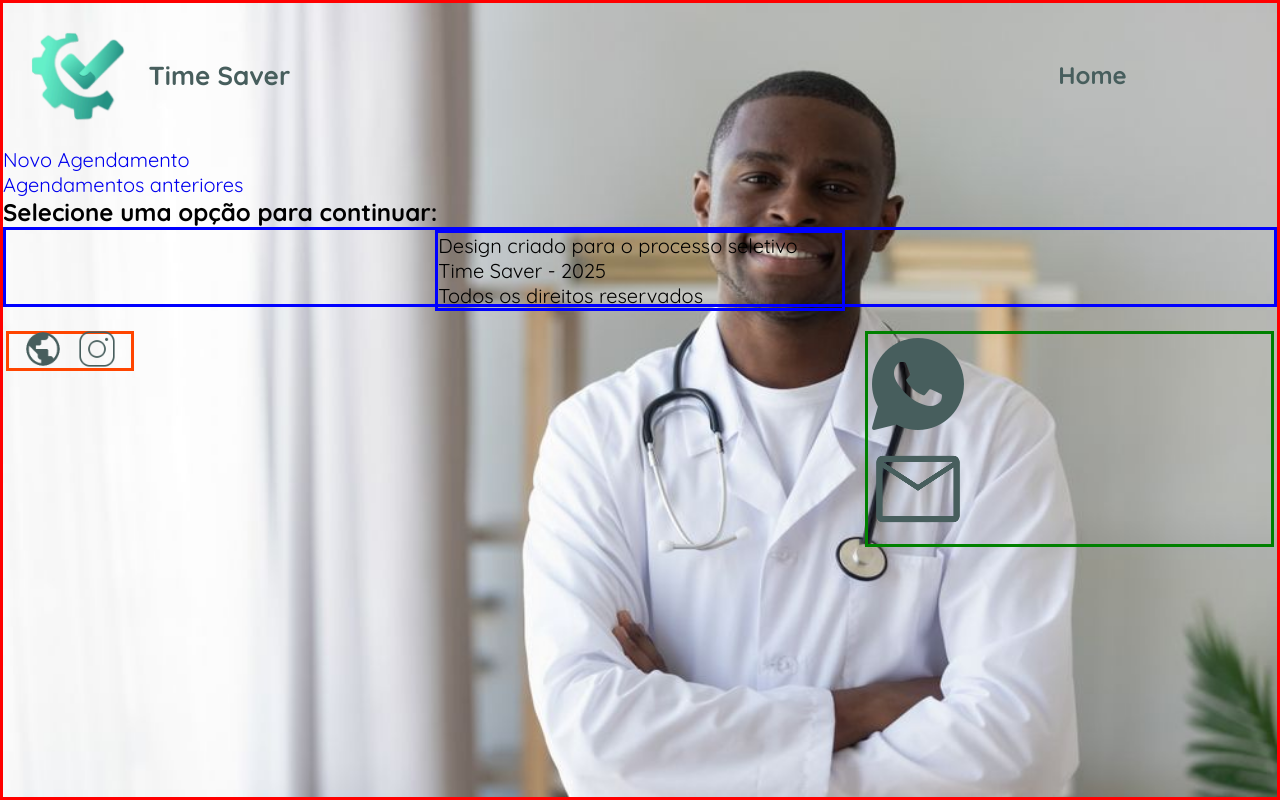
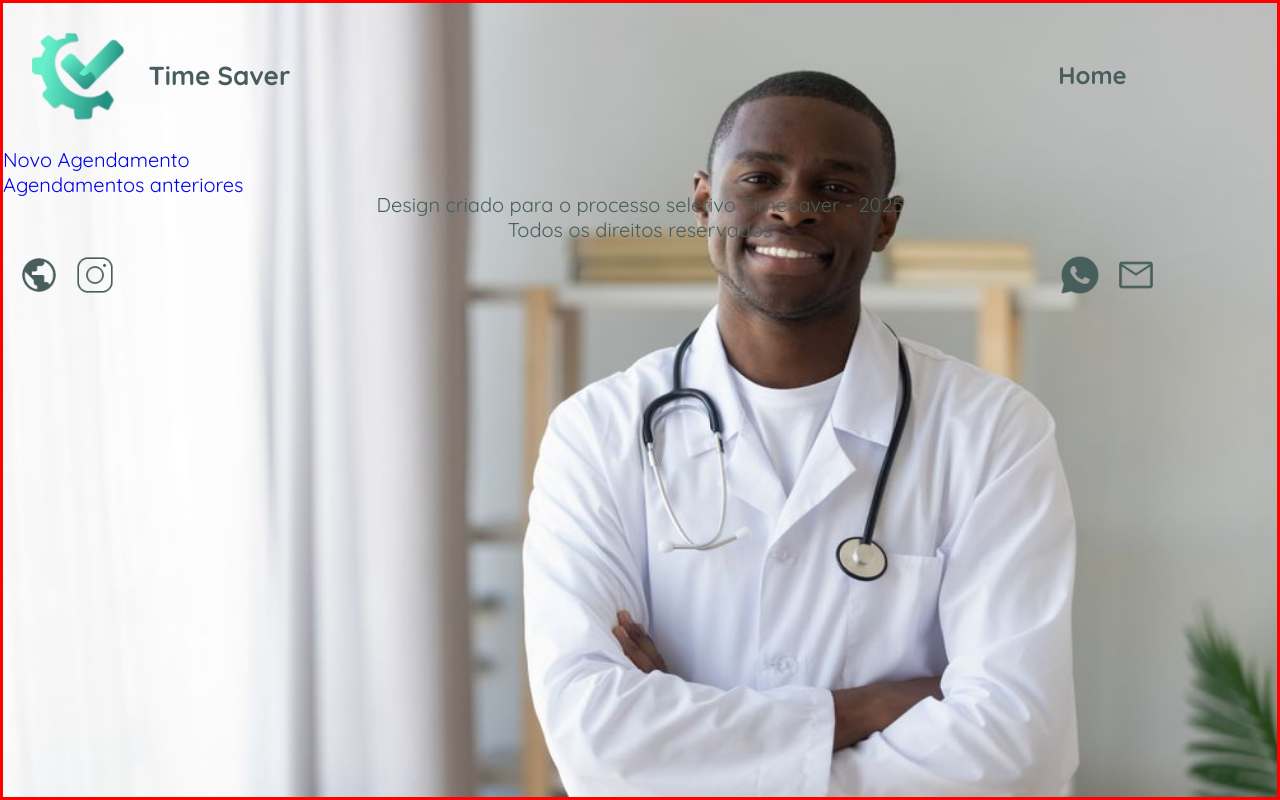
Before and after one commit to lolimamota/time-saver-front, a React (Vite) app: page /Home in a window 1280 px wide. Built offline with nearby package versions, Linux system fonts and the light colour scheme.

Commit message:
FIX: footer, finalizado

```diff
--- a/src/components/footer/footer.jsx
+++ b/src/components/footer/footer.jsx
@@ -26,7 +26,7 @@ function footer() {
         </li>
       </ul>
       <div className={S.secondColumn}>
-        <p>Design criado para o processo seletivo Time Saver - 2025</p>
+        <p>Design criado para o processo seletivo TimeSaver - 2025</p>
         <p>Todos os direitos reservados</p>
       </div>
       <ul className={S.thirdColumn}>
--- a/src/components/home/Home.jsx
+++ b/src/components/home/Home.jsx
@@ -4,7 +4,6 @@ import { Outlet } from 'react-router-dom';
 export default function HomeLayout() {
     return (
         <div>
-            <h2>Selecione uma opção para continuar:</h2>
             <Outlet />
         </div>
     )
--- a/src/scss/components/footer/footer.module.scss
+++ b/src/scss/components/footer/footer.module.scss
@@ -1,16 +1,15 @@
 @use '../../patterns/mixins.module.scss' as mixins;
 
 .footerStyle{
-    border: solid blue;
     display: grid;
     grid-template-columns: repeat(3 , 1fr);
     grid-template-rows: auto auto;
     gap: 2rem;
     height: 10vh;
+    color: mixins.$text;
 }
 
 .firstColumn{
-    border: solid orangered;
     width: 10vw;
     height: 5vh;
     grid-column: 1;
@@ -23,12 +22,23 @@
     @include mixins.flex($align:center, $justify:space-evenly)
 }
 .secondColumn{
-    border: solid blue;
+    width: 60vw;
+    height: 5vh;
     grid-column: 2;
     grid-row: 1;
+    text-align: center;
+
+    @include mixins.flex($align: center, $justify: center, $direction: column)
 }
 .thirdColumn{
-    border: solid green;
+    width: 10vw;
+    height: 5vh;
     grid-column: 3;
     grid-row: 2;
+
+    img{
+        width: 5vh;
+    };
+
+    @include mixins.flex($align:center, $justify:space-evenly)
 }
```
